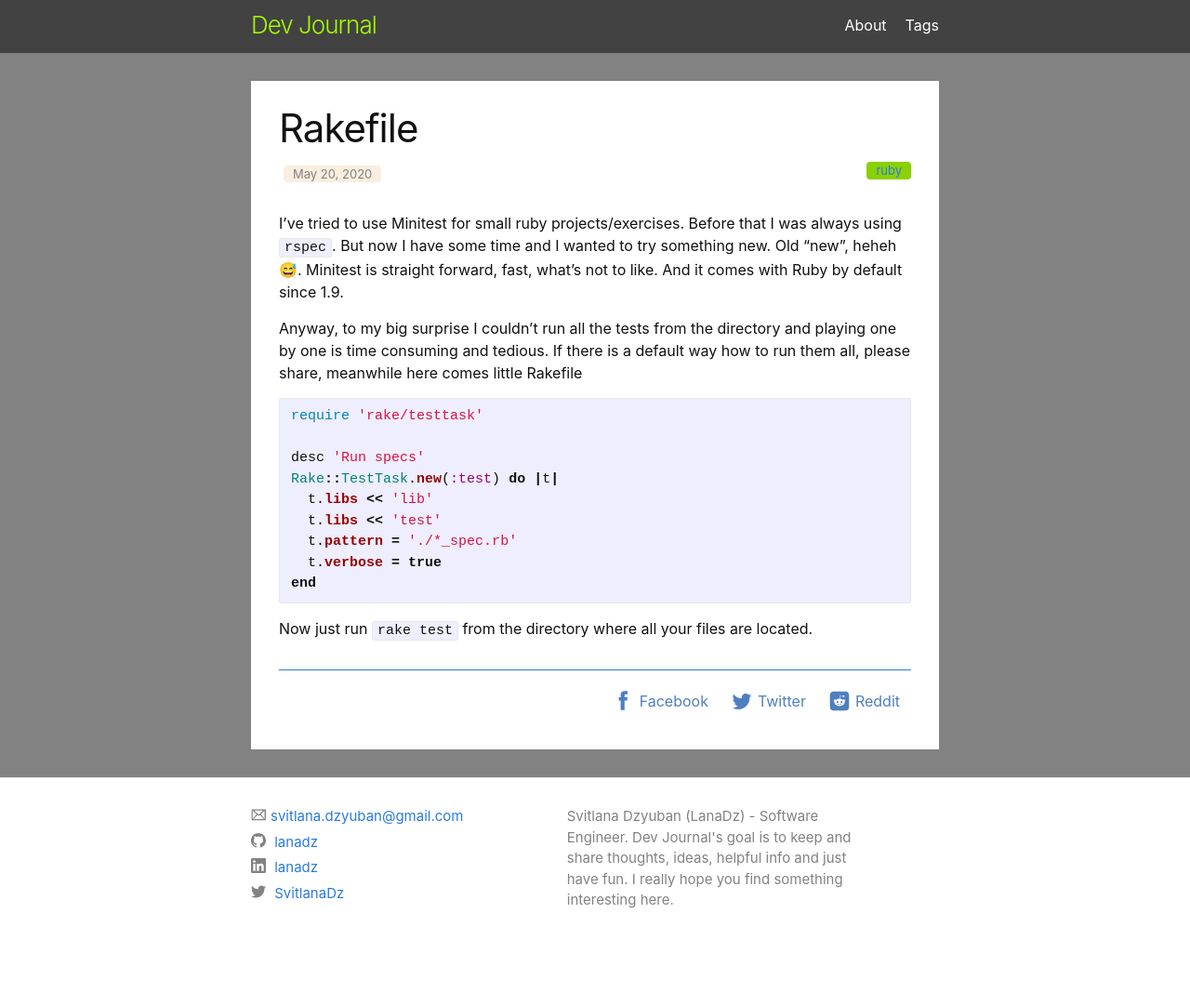
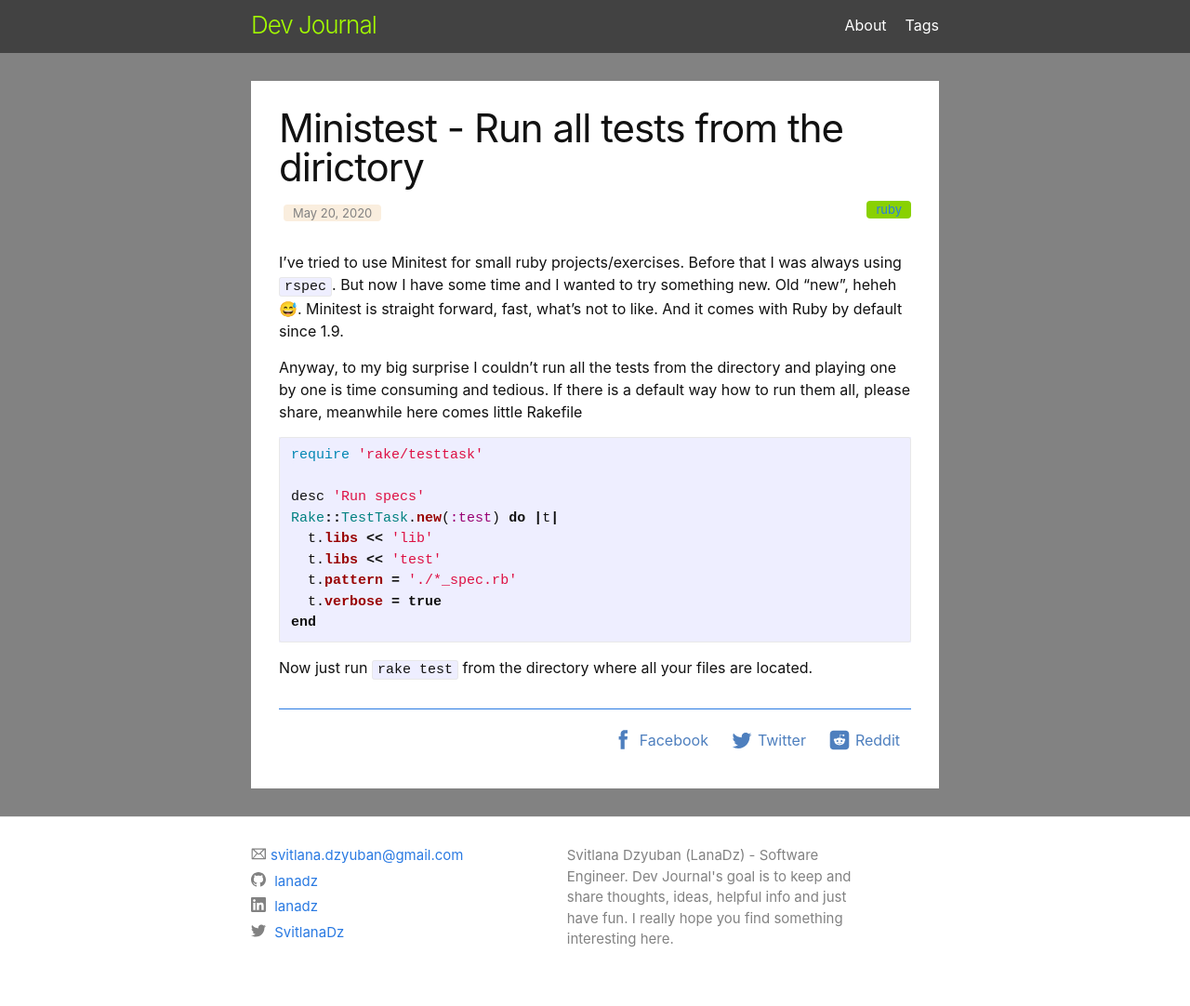
Before and after one commit to owldot/lanadz.github.io, a Jekyll site: the page built from _posts/2020-05-24-rakefile.markdown, in a window 1280 px wide. Shown: the whole page at 93% size. Built offline with Jekyll 4.4.1, drawn with Linux system fonts in a browser that asks for light colours; before the commit the page ends 1040 px from its top, so only the background shows below that.

Commit message:
Change title

```diff
--- a/_posts/2020-05-24-rakefile.markdown
+++ b/_posts/2020-05-24-rakefile.markdown
@@ -1,6 +1,6 @@
 ---
 layout: post
-title: 'Rakefile'
+title: 'Ministest - Run all tests from the dirictory'
 date: 2020-05-20
 tags:
   - ruby
```
